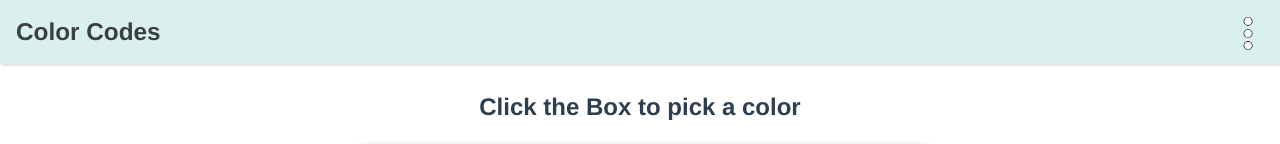
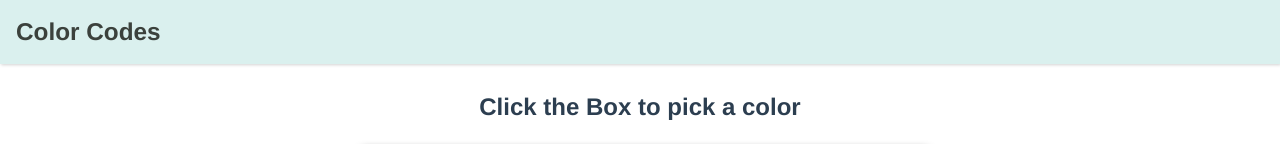
Before and after one commit to Julianlau1998/Color-Codes, a Vue app: page / in a window 1280 px wide. Shown: the top 144 px of the page. Built offline with nearby package versions, Linux system fonts and the light colour scheme; what vue2-touch-events would draw is missing.

Commit message:
removed menu icon

```diff
--- a/src/components/Navbar.vue
+++ b/src/components/Navbar.vue
@@ -1,17 +1,17 @@
 <template>
   <div class="navbar">
-    <img
+    <!-- <img
       src="../../public/img/menu.png"
       alt="menu icon"
       class="menu"
       @click="menu=!menu"
-      >
+      > -->
     <h3
       id="navTitle"
     >
       Color Codes
     </h3>
-    <div
+    <!-- <div
       v-if="menu"
       class="openMenu"
     >
@@ -21,7 +21,7 @@
       >
         Rate this app
       </a>
-    </div>
+    </div> -->
   </div>
 </template>
 
```
Also changed, not shown: src/components/Converter.vue (+10 -3 lines).
